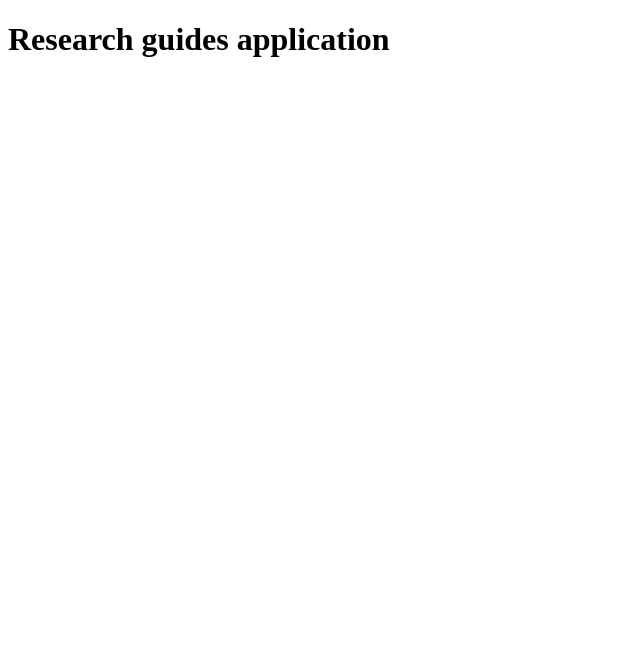
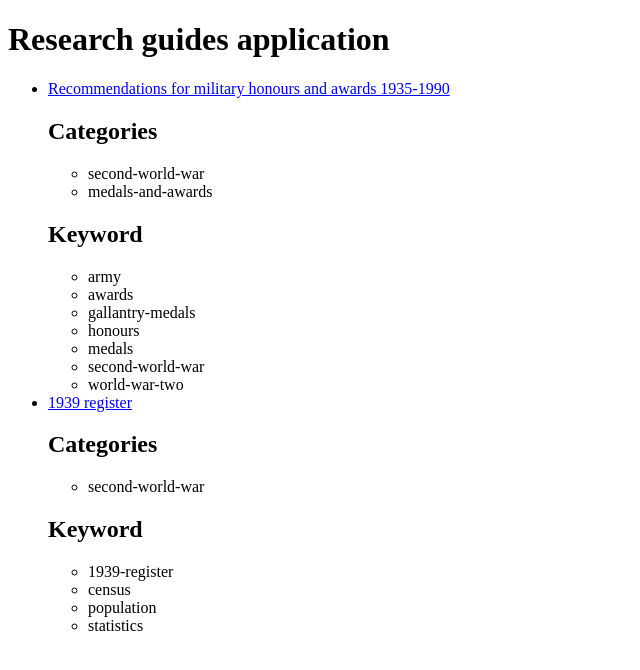
Before and after one commit to nationalarchives/research-guides-single-page-iteration-two, an Angular app: page / in a window 1280 px wide. Shown: the top 670 px of the page, without its empty margins (0-640 px from the left). Built offline with nearby package versions, Linux system fonts and the light colour scheme.

Commit message:
Introduce Guide and GuideDetails components
Introduces the Guide and nested GuideDetails components

```diff
--- a/src/app/app.component.html
+++ b/src/app/app.component.html
@@ -1,3 +1,9 @@
 <h1>
     {{title}}
 </h1>
+
+<ul>
+    <li *ngFor="let researchGuide of researchGuides">
+        <app-guide-detail [guide]="researchGuide"></app-guide-detail>
+    </li>
+</ul>
--- a/src/app/app.component.ts
+++ b/src/app/app.component.ts
@@ -1,10 +1,36 @@
-import { Component } from '@angular/core';
+import {Component} from '@angular/core';
+import {Guide} from './guide';
+
+const RESEARCH_GUIDES: Guide[] = [
+    {
+        name: 'Recommendations for military honours and awards 1935-1990',
+        categories: ['second-world-war', 'medals-and-awards'],
+        recommended_for_category: 'second-world-war',
+        keywords: ['army', 'awards', 'gallantry-medals', 'honours', 'medals', 'second-world-war', 'world-war-two'],
+        all_records_available_online: true,
+        guide_href: 'http://www.nationalarchives.gov.uk/help-with-your-research/research-guides/recommendations-military-honours-awards-1935-1990/',
+        data_available_on_partner: false,
+        id: 'recommendations-military-honours-awards-1935-1990'
+    },
+    {
+        name: '1939 register',
+        categories: ['second-world-war'],
+        recommended_for_category: false,
+        keywords: ['1939-register', 'census', 'population', 'statistics'],
+        all_records_available_online: true,
+        guide_href: 'http://www.nationalarchives.gov.uk/help-with-your-research/research-guides/1939-register/',
+        data_available_on_partner: 'find-my-past',
+        id: '1939-register'
+    }
+];
 
 @Component({
-  selector: 'app-root',
-  templateUrl: './app.component.html',
-  styleUrls: ['./app.component.css']
+    selector: 'app-root',
+    templateUrl: './app.component.html',
+    styleUrls: ['./app.component.css']
 })
+
 export class AppComponent {
-  title = 'Research guides application';
+    title = 'Research guides application';
+    researchGuides = RESEARCH_GUIDES;
 }
--- /dev/null
+++ b/src/app/guide-details.component.html
@@ -0,0 +1,9 @@
+<a href="{{guide.guide_href}}">{{guide.name}}</a>
+<h2>Categories</h2>
+<ul>
+    <li *ngFor="let category of guide.categories">{{ category }}</li>
+</ul>
+<h2>Keyword</h2>
+<ul>
+    <li *ngFor="let keyword of guide.keywords">{{ keyword }}</li>
+</ul>
--- /dev/null
+++ b/src/app/guide.ts
@@ -0,0 +1,10 @@
+export class Guide {
+    name: string;
+    guide_href: string;
+    categories: string[];
+    recommended_for_category: any;
+    keywords: string[];
+    all_records_available_online: boolean;
+    data_available_on_partner: any;
+    id: string;
+}
--- a/tslint.json
+++ b/tslint.json
@@ -26,7 +26,7 @@
     "label-position": true,
     "max-line-length": [
       true,
-      140
+      240
     ],
     "member-access": false,
     "member-ordering": [
```
Also changed, not shown: src/app/app.module.ts (+8 -5 lines), src/app/guide-details.component.ts (added, +12 -0 lines), src/app/guide-details.component.css (added).
